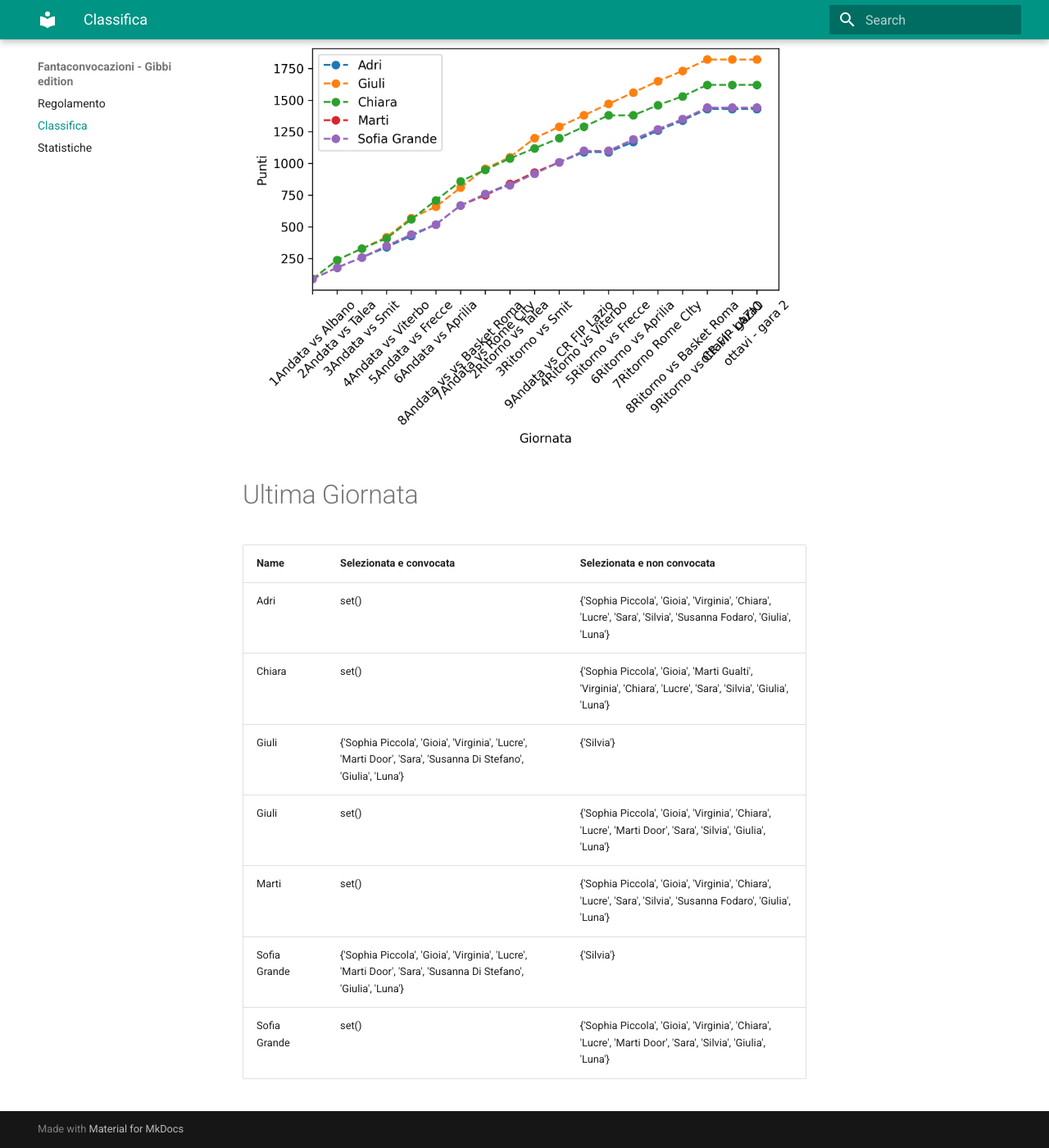
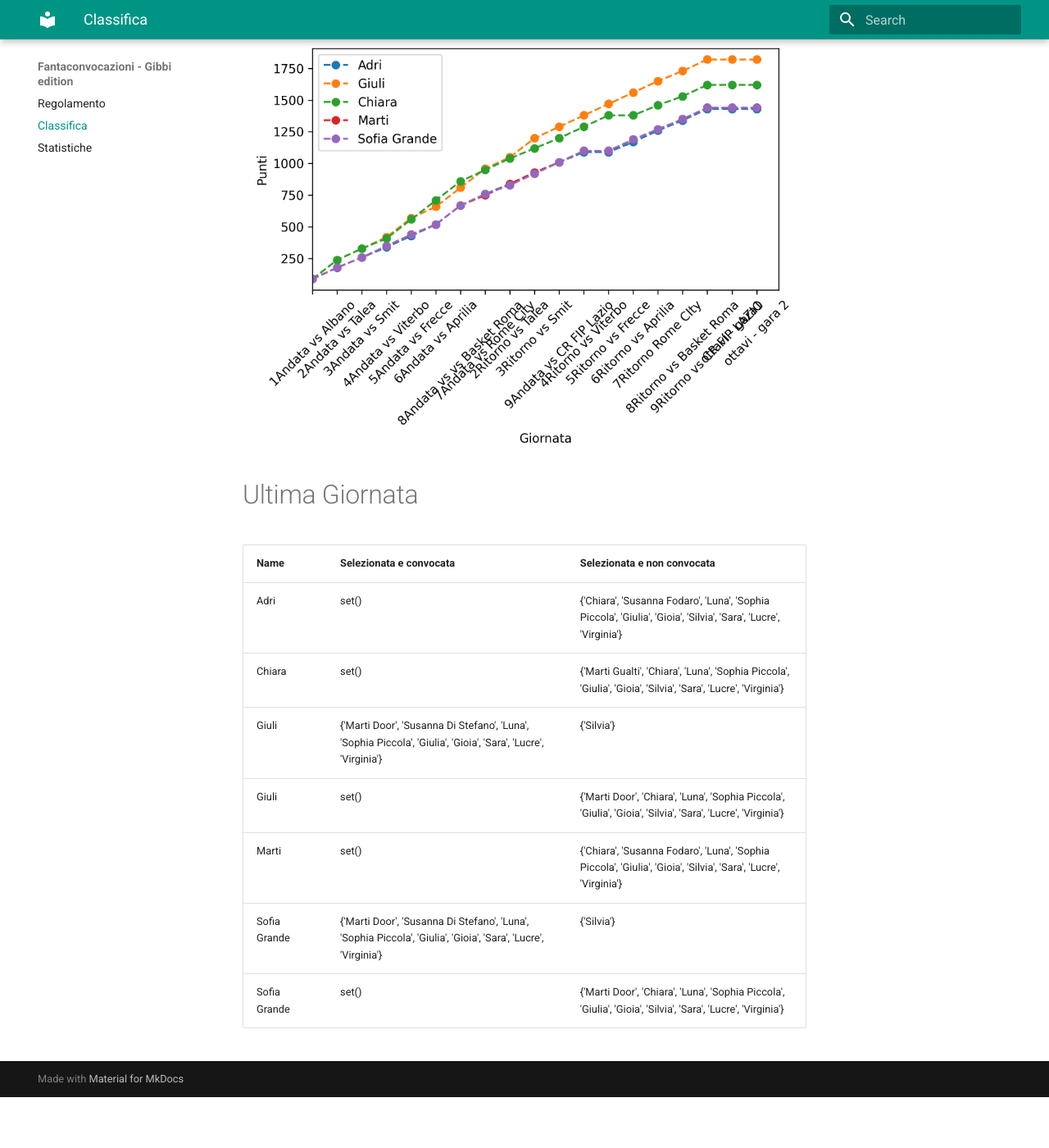
Before and after one commit to martinig94/fantagibbi, an MkDocs documentation site: the page built from docs/Classifica.md, in a window 1280 px wide and 1400 px high, scrolled down 565 px. Shown: the whole window at 82% size. Built offline with MkDocs 1.6.1 and Material for MkDocs 9.7.7, drawn with Linux system fonts in a browser that asks for light colours; after the commit the page ends 1903 px from its top, so only the background shows below that.

Commit message:
Auto-update from main.py

```diff
--- a/docs/Classifica.md
+++ b/docs/Classifica.md
@@ -18,11 +18,11 @@
 <!-- START_TABLE CORRECT -->
 | Name         | Selezionata e convocata                                                                                        | Selezionata e non convocata                                                                                      |
 |:-------------|:---------------------------------------------------------------------------------------------------------------|:-----------------------------------------------------------------------------------------------------------------|
-| Adri         | set()                                                                                                          | {'Sophia Piccola', 'Gioia', 'Virginia', 'Chiara', 'Lucre', 'Sara', 'Silvia', 'Susanna Fodaro', 'Giulia', 'Luna'} |
-| Chiara       | set()                                                                                                          | {'Sophia Piccola', 'Gioia', 'Marti Gualti', 'Virginia', 'Chiara', 'Lucre', 'Sara', 'Silvia', 'Giulia', 'Luna'}   |
-| Giuli        | {'Sophia Piccola', 'Gioia', 'Virginia', 'Lucre', 'Marti Door', 'Sara', 'Susanna Di Stefano', 'Giulia', 'Luna'} | {'Silvia'}                                                                                                       |
-| Giuli        | set()                                                                                                          | {'Sophia Piccola', 'Gioia', 'Virginia', 'Chiara', 'Lucre', 'Marti Door', 'Sara', 'Silvia', 'Giulia', 'Luna'}     |
-| Marti        | set()                                                                                                          | {'Sophia Piccola', 'Gioia', 'Virginia', 'Chiara', 'Lucre', 'Sara', 'Silvia', 'Susanna Fodaro', 'Giulia', 'Luna'} |
-| Sofia Grande | {'Sophia Piccola', 'Gioia', 'Virginia', 'Lucre', 'Marti Door', 'Sara', 'Susanna Di Stefano', 'Giulia', 'Luna'} | {'Silvia'}                                                                                                       |
-| Sofia Grande | set()                                                                                                          | {'Sophia Piccola', 'Gioia', 'Virginia', 'Chiara', 'Lucre', 'Marti Door', 'Sara', 'Silvia', 'Giulia', 'Luna'}     |
+| Adri         | set()                                                                                                          | {'Chiara', 'Susanna Fodaro', 'Luna', 'Sophia Piccola', 'Giulia', 'Gioia', 'Silvia', 'Sara', 'Lucre', 'Virginia'} |
+| Chiara       | set()                                                                                                          | {'Marti Gualti', 'Chiara', 'Luna', 'Sophia Piccola', 'Giulia', 'Gioia', 'Silvia', 'Sara', 'Lucre', 'Virginia'}   |
+| Giuli        | {'Marti Door', 'Susanna Di Stefano', 'Luna', 'Sophia Piccola', 'Giulia', 'Gioia', 'Sara', 'Lucre', 'Virginia'} | {'Silvia'}                                                                                                       |
+| Giuli        | set()                                                                                                          | {'Marti Door', 'Chiara', 'Luna', 'Sophia Piccola', 'Giulia', 'Gioia', 'Silvia', 'Sara', 'Lucre', 'Virginia'}     |
+| Marti        | set()                                                                                                          | {'Chiara', 'Susanna Fodaro', 'Luna', 'Sophia Piccola', 'Giulia', 'Gioia', 'Silvia', 'Sara', 'Lucre', 'Virginia'} |
+| Sofia Grande | {'Marti Door', 'Susanna Di Stefano', 'Luna', 'Sophia Piccola', 'Giulia', 'Gioia', 'Sara', 'Lucre', 'Virginia'} | {'Silvia'}                                                                                                       |
+| Sofia Grande | set()                                                                                                          | {'Marti Door', 'Chiara', 'Luna', 'Sophia Piccola', 'Giulia', 'Gioia', 'Silvia', 'Sara', 'Lucre', 'Virginia'}     |
 <!-- END_TABLE CORRECT -->
```
